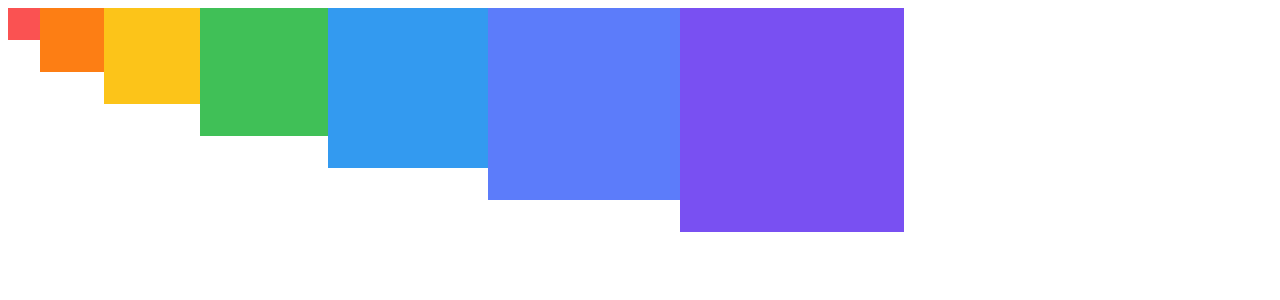
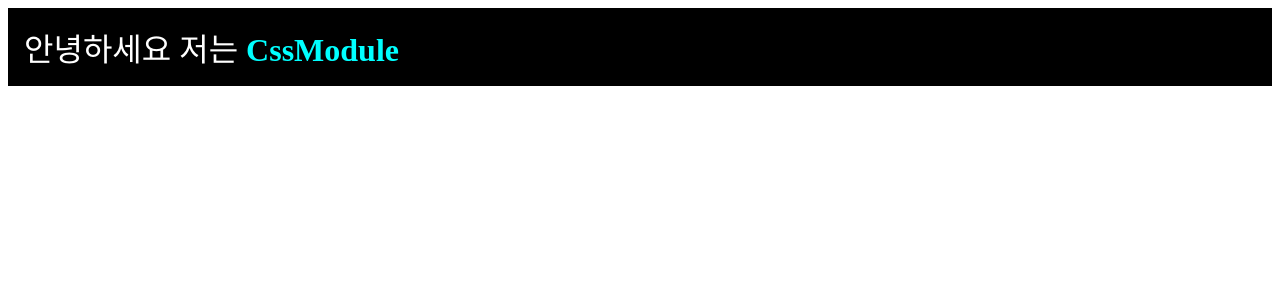
Before and after one commit to kuroneko-s/React-movie_app-F, a React (Create React App) app: page / in a window 1280 px wide. Shown: the top 300 px of the page. Built offline with nearby package versions, Linux system fonts and the light colour scheme.

Commit message:
0429 note

```diff
--- a/package.json
+++ b/package.json
@@ -6,10 +6,12 @@
     "@testing-library/jest-dom": "^5.11.4",
     "@testing-library/react": "^11.1.0",
     "@testing-library/user-event": "^12.1.10",
+    "classnames": "^2.3.1",
     "node-sass": "^5.0.0",
     "react": "^17.0.2",
     "react-dom": "^17.0.2",
     "react-scripts": "^4.0.3",
+    "styled-components": "^5.2.3",
     "web-vitals": "^1.0.1"
   },
   "scripts": {
--- a/src/App.js
+++ b/src/App.js
@@ -1,8 +1,8 @@
 import React from 'react';
-import SassComponent from './chap.09/SassComponet';
+import CssModule from './chap.09/CSSModule';
 
 const App = () => {
-  return <SassComponent />;
+  return <CssModule />;
 };
 
 export default App;
--- /dev/null
+++ b/src/chap.09/CSSModule.js
@@ -0,0 +1,11 @@
+import React from 'react';
+import style from './CssModule.module.css';
+
+const CssModule = () => {
+  return (
+    <div className={style.wrapper}>
+      안녕하세요 저는 <span className="something">CssModule</span>
+    </div>
+  );
+};
+export default CssModule;
--- /dev/null
+++ b/src/chap.09/CssModule.module.css
@@ -0,0 +1,17 @@
+.wrapper {
+  background: black;
+  padding: 1rem;
+  color: white;
+  font-size: 2rem;
+}
+
+/* 글로벌하게 선언할 때에는 */
+:global .something {
+  font-weight: 800;
+  color: aqua;
+}
+
+/*
+    module.css를 사용할 때에는 클래스 이름에 대해서 고민을 하지 않아도 된다.
+    해당 css가 적용되는 컴포넌트 내에서만 사용되게끔 해시값이 설정되기 때문이다.
+*/
--- /dev/null
+++ b/src/chap.09/StyledComponet.js
@@ -0,0 +1,4 @@
+import React from 'react';
+import styled, { css } from 'styled-components';
+
+const StyledCompoent = () => {};
```
Also changed, not shown: 1 other file (tests, documents, lock files or other folders).
